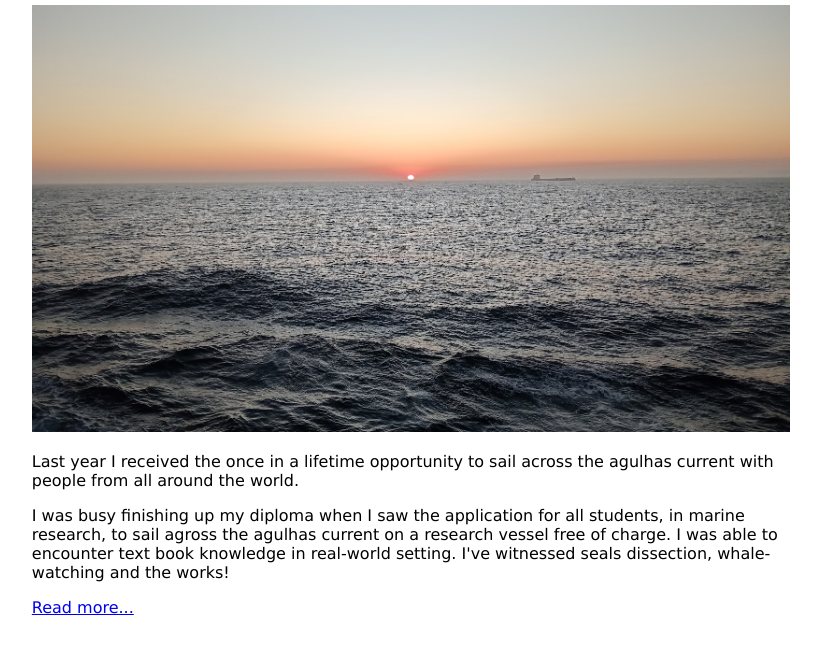
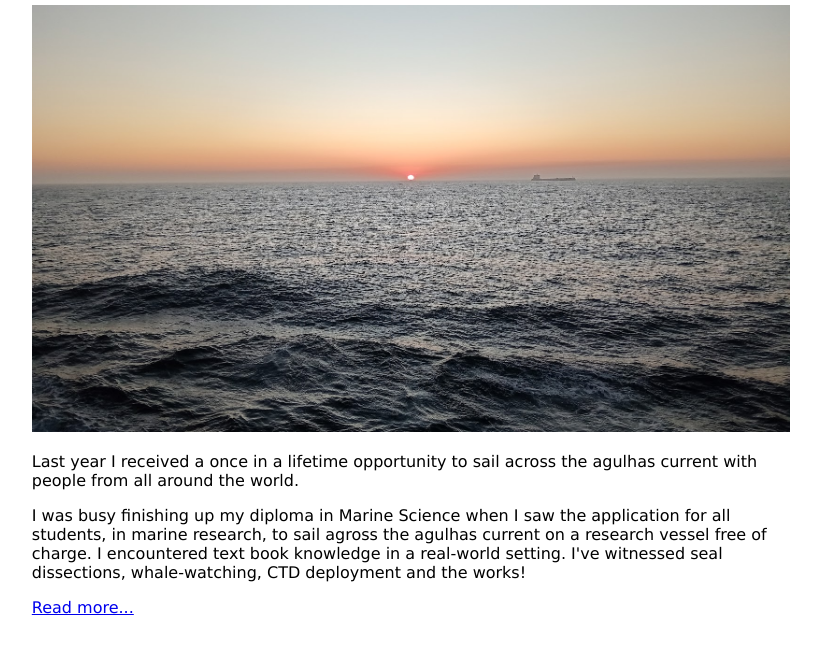
Before and after one commit to Di-Anne/Awesome_blog_post, a plain HTML site: page index.html in a window 1280 px wide. Shown: the part 231-881 px from the top of the page, without its empty margins (229-1050 px from the left). Drawn offline with Linux system fonts and the light colour scheme.

Commit message:
Edit paragraph grammar

```diff
--- a/index.html
+++ b/index.html
@@ -16,11 +16,11 @@
             <img
             src="Agulhas-current.jpg"
             alt="sunset over the ocean">
-            <p>Last year I received the once in a lifetime opportunity to sail across the agulhas current with people from all around the world.</p>
+            <p>Last year I received a once in a lifetime opportunity to sail across the agulhas current with people from all around the world.</p>
             <p>
-                I was busy finishing up my diploma when I saw the application for all students, in marine research,
+                I was busy finishing up my diploma in Marine Science when I saw the application for all students, in marine research,
                 to sail agross the agulhas current on a research vessel free of charge.
-                I was able to encounter text book knowledge in real-world setting. I've witnessed seals dissection, whale-watching and the works!
+                I encountered text book knowledge in a real-world setting. I've witnessed seal dissections, whale-watching, CTD deployment and the works!
             </p>
             <p class="link"><a href="#">Read more...</a></p>
         </div>
```
